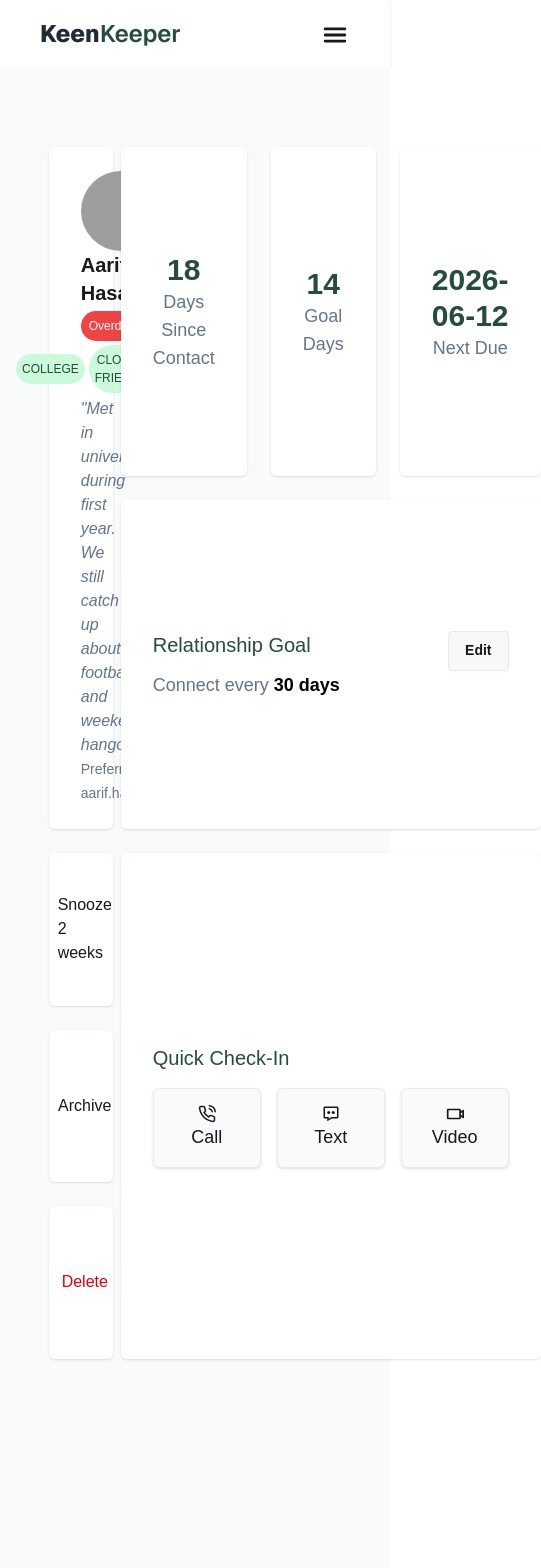
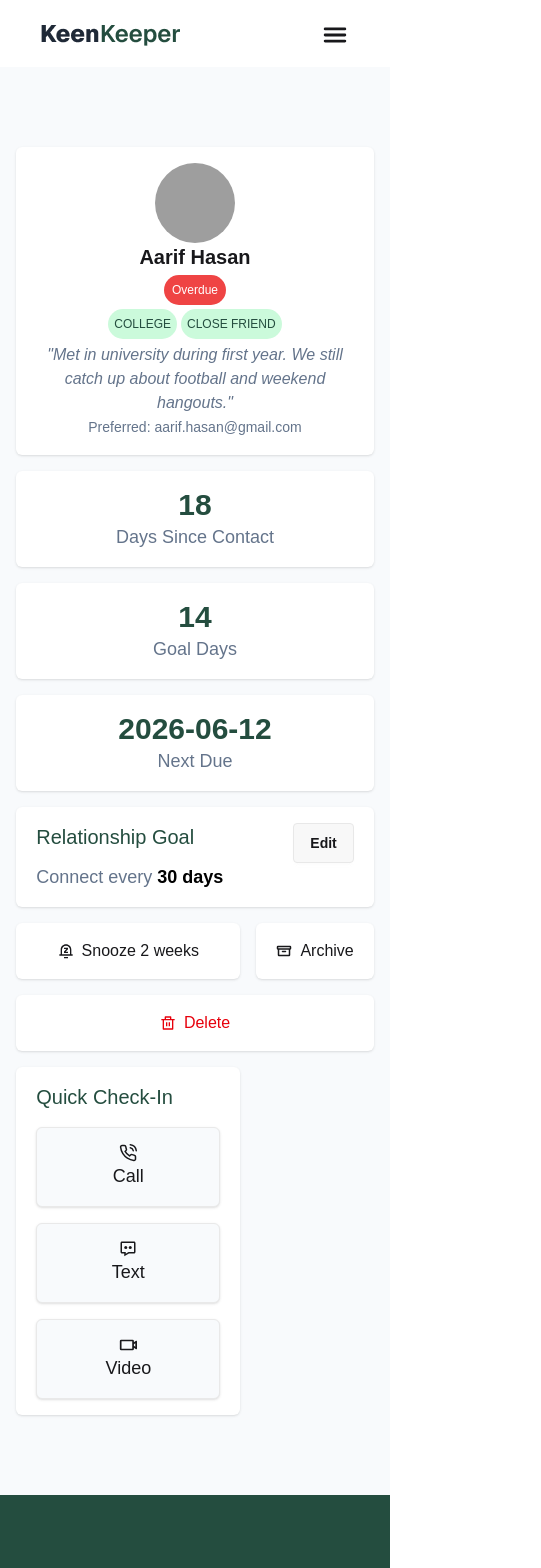
Before and after one commit to sufianWG/keen-keeper, a React (Vite) app: page /details/1 in a window 390 px wide. Shown: the top 1568 px of the page, 541 px wide, since content can reach past the window. Built offline with nearby package versions, Linux system fonts and the light colour scheme; grey boxes are pictures that could not be loaded.

Commit message:
worked on responsive of friend details page and navbar's menu

```diff
--- a/src/components/shared/Navbar/Navbar.jsx
+++ b/src/components/shared/Navbar/Navbar.jsx
@@ -10,7 +10,7 @@ const Navbar = () => {
     const [open, setOpen] = useState(false);
     const { timelineData } = useContext(TimelineContext);
 
-    const navLinkClass = ({isActive}) => `py-3 px-4 text-base flex items-center gap-1 hover:bg-[#244D3F] hover:rounded-md hover:text-white hover:font-bold transition-all duration-500 ${isActive ? "bg-[#244D3F] text-white rounded-md": ""}`;
+    const navLinkClass = ({isActive}) => `py-3 px-4 text-base flex items-center gap-1 bg-gray-200 mb-1 lg:mb-auto lg:bg-white hover:bg-[#244D3F] hover:rounded-md hover:text-white hover:font-bold transition-all duration-500 ${isActive ? "bg-[#244D3F] text-white rounded-md": ""}`;
     return (
         <nav>
             <div className="md:flex md:justify-between items-center bg-white py-4.5 px-10 md:px-20 shadow">
--- a/src/pages/FriendDetailsPage/FriendDetailsPage.jsx
+++ b/src/pages/FriendDetailsPage/FriendDetailsPage.jsx
@@ -33,8 +33,8 @@ const FriendsDetailsPage = () => {
     // console.log(timelineData);
     return (
         <div className="bg-[#F8FAFC]">
-            <div className="w-9/12 mx-auto py-20 grid grid-cols-1 sm:grid-cols-2 md:grid-cols-9 grid-rows-8 gap-6">
-                <div className="px-8 col-span-3 row-span-4 text-center p-6 space-y-1 bg-white rounded-md shadow h-full flex flex-col justify-between">
+            <div className="w-11/12 sm:w-10/12 lg:w-9/12 mx-auto py-20 grid grid-cols-1 md:grid-cols-2 lg:grid-cols-9 lg:grid-rows-8 gap-4 lg:gap-6">
+                <div className="px-5 md:px-8 col-span-2 md:col-span-6 lg:col-span-3 lg:row-span-4 text-center p-4 md:p-6 space-y-1 bg-white rounded-md shadow h-full flex flex-col justify-between">
                     <div className="img-and-name">
                         <div className="w-20 h-20 mx-auto">
                             <img src={targetedFriend.picture} alt="" className="w-full h-full rounded-full" />
@@ -56,31 +56,31 @@ const FriendsDetailsPage = () => {
                         <small className="text-[#64748B] text-sm">Preferred: {targetedFriend.email}</small>
                     </div>
                 </div>
-                <div className="py-4 px-8 bg-white rounded-md shadow row-span-2 col-span-2 flex flex-col text-center justify-center items-center">
+                <div className="py-4 px-5 md:px-8 bg-white rounded-md shadow col-span-2 lg:row-span-2 flex flex-col text-center justify-center items-center">
                     <h1 className="text-[#244D3F] font-semibold text-3xl">{targetedFriend.days_since_contact}</h1>
                     <p className="text-lg text-[#64748B]">Days Since Contact</p>
                 </div>
-                <div className="py-4 px-8 bg-white rounded-md shadow row-span-2 col-span-2 flex flex-col text-center justify-center items-center">
+                <div className="py-4 px-5 md:px-8 bg-white rounded-md shadow col-span-2 lg:row-span-2 flex flex-col text-center justify-center items-center">
                     <h1 className="text-[#244D3F] font-semibold text-3xl">{targetedFriend.goal}</h1>
                     <p className="text-lg text-[#64748B]">Goal Days</p>
                 </div>
-                <div className="py-4 px-8 bg-white rounded-md shadow row-span-2 col-span-2 flex flex-col text-center justify-center items-center">
+                <div className="py-4 px-5 md:px-8 bg-white rounded-md shadow col-span-2 lg:row-span-2 flex flex-col text-center justify-center items-center">
                     <h1 className="text-[#244D3F] font-semibold text-3xl">{targetedFriend.next_due_date}</h1>
                     <p className="text-lg text-[#64748B]">Next Due</p>
                 </div>
-                <div className="py-4 px-8 bg-white rounded-md shadow col-span-6 row-span-2 flex flex-col justify-center">
+                <div className="py-4 px-5 md:px-8 bg-white rounded-md shadow col-span-2 md:col-span-6 lg:row-span-2 flex flex-col justify-center">
                     <div className="flex justify-between">
                         <h2 className="text-[#244D3F] text-xl font-medium">Relationship Goal</h2>
                         <button className="btn">Edit</button>
                     </div>
                     <p className="text-lg text-[#64748B]">Connect every <span className="text-black font-bold">30 days</span></p>
                 </div>
-                <div className="py-4 px-8 bg-white rounded-md shadow col-start-1 col-span-3 flex gap-2 items-center justify-center text-base font-medium"><RiNotificationSnoozeLine/> Snooze 2 weeks</div>
-                <div className="py-4 px-8 bg-white rounded-md shadow col-start-1 col-span-3 flex gap-2 items-center justify-center text-base font-medium"><PiArchiveBold/> Archive</div>
-                <div className="py-4 px-8 bg-white rounded-md shadow col-start-1 col-span-3 flex gap-2 items-center justify-center text-base font-medium text-red-600"><RiDeleteBinLine/> Delete</div>
-                <div className="py-4 px-8 bg-white rounded-md shadow col-start-4 row-start-5 col-span-6 row-span-3 flex flex-col justify-center gap-4">
+                <div className="py-4 px-5 md:px-8 bg-white rounded-md shadow lg:col-start-1 md:col-span-3 flex gap-2 items-center justify-center text-base font-medium"><RiNotificationSnoozeLine/> Snooze 2 weeks</div>
+                <div className="py-4 px-5 md:px-8 bg-white rounded-md shadow lg:col-start-1 lg:col-span-3 flex gap-2 items-center justify-center text-base font-medium"><PiArchiveBold/> Archive</div>
+                <div className="py-4 px-5 md:px-8 bg-white rounded-md shadow lg:col-start-1 col-span-2 lg:col-span-3 flex gap-2 items-center justify-center text-base font-medium text-red-600"><RiDeleteBinLine/> Delete</div>
+                <div className="py-4 px-5 md:px-8 bg-white rounded-md shadow lg:col-start-4 lg:row-start-5 md:col-span-6 lg:row-span-3 flex flex-col justify-center gap-4">
                     <h2 className="text-xl text-[#244D3F] font-medium">Quick Check-In</h2>
-                    <div className="grid grid-cols-3 gap-4">
+                    <div className="grid grid-cols-1 md:grid-cols-1 lg:grid-cols-3 gap-4">
                          <Link to={""} className="p-4 bg-[#F8FAFC] border-[#E9E9E9] border rounded-md shadow text-lg flex flex-col justify-center items-center" onClick={() => handleAddTimelineData("Call", targetedFriend)}><FiPhoneCall/>Call</Link>
                          <Link to={""} className="p-4 bg-[#F8FAFC] border-[#E9E9E9] border rounded-md shadow text-lg flex flex-col justify-center items-center" onClick={() => handleAddTimelineData("Text", targetedFriend)}><BiMessageDots />Text</Link>
                          <Link to={""} className="p-4 bg-[#F8FAFC] border-[#E9E9E9] border rounded-md shadow text-lg flex flex-col justify-center items-center" onClick={() => handleAddTimelineData("Video", targetedFriend)}><PiVideoCameraBold />Video</Link>
--- a/src/pages/Timeline.jsx
+++ b/src/pages/Timeline.jsx
@@ -18,14 +18,16 @@ const Timeline = () => {
     const filterTimeLineData = selectedAction === "all" ? timelineData : timelineData.filter(item => item.Action?.toLowerCase() === selectedAction);
     // console.log(filterTimeLineData);
     return (
-        timelineData.length === 0 ? <div className="bg-[#F8FAFC] h-screen flex flex-col justify-center items-center gap-1">
-            <h3 className="text-5xl text-[#244D3F] font-bold">Timeline is Empty Now</h3>
-            <p className="text-[#64748B] text-base font-medium">Interact with friends to get them in timeline</p>
-            </div> : <div className="bg-[#F8FAFC]">
+        timelineData.length === 0 ? <div className="bg-[#F8FAFC]">
+            <div className="w-9/12 mx-auto h-screen flex flex-col justify-center items-center gap-1">
+                <h3 className="text-5xl text-[#244D3F] text-center font-bold">Timeline is Empty Now</h3>
+                <p className="text-[#64748B] text-base font-medium text-center">Interact with friends to get them in timeline</p>
+            </div>
+        </div> : <div className="bg-[#F8FAFC]">
             <div className="w-9/12 mx-auto py-20">
                 <h1 className="text-5xl font-bold mb-6">Timeline</h1>
                 <div className="relative w-full sm:max-w-[340px] md:max-w-[347px]">
-                    <select  name="" value={selectedAction} onChange={() => handleSelection(event)} className="filterPart border border-[#64748B]/15 rounded-md p-4 bg-transparent w-full text-lg text-[#9696A2] shadow appearance-none">
+                    <select name="" value={selectedAction} onChange={() => handleSelection(event)} className="filterPart border border-[#64748B]/15 rounded-md p-4 bg-transparent w-full text-lg text-[#9696A2] shadow appearance-none sm:max-w-[340px] md:max-w-[347px]">
                         <option value="all">Filter Timeline</option>
                         <option value="call">Call</option>
                         <option value="text">Text</option>
```
